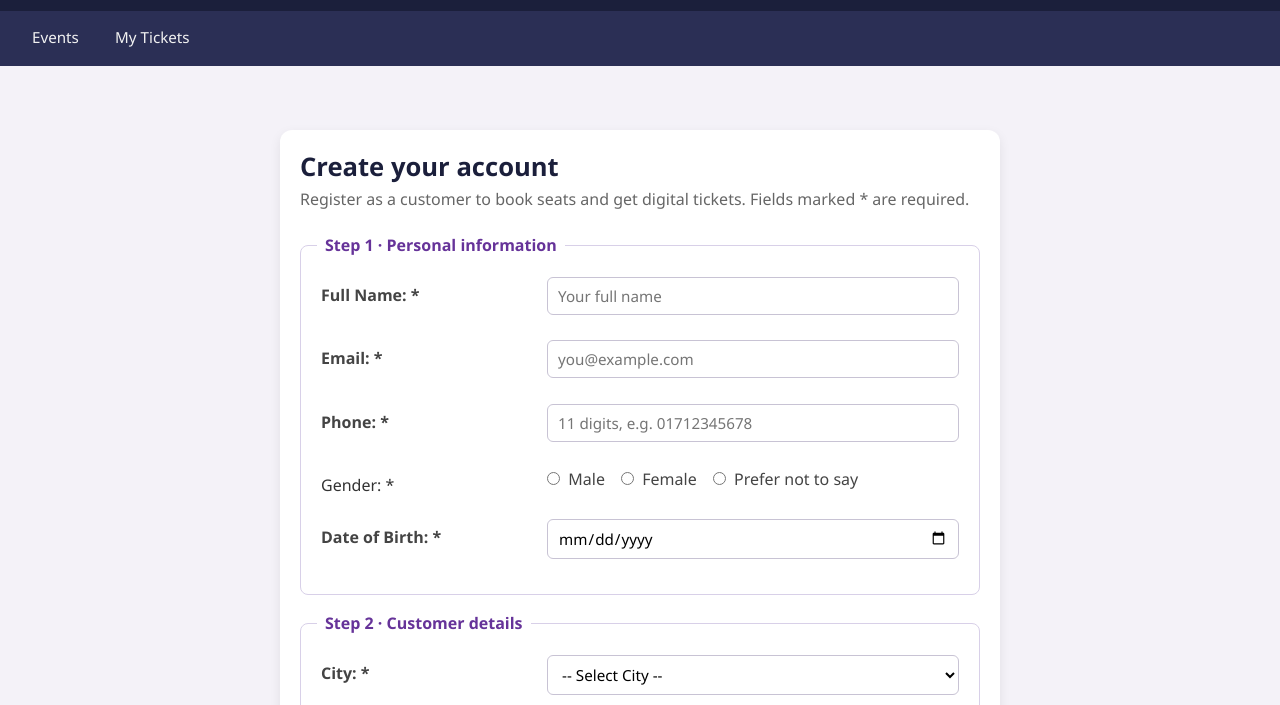
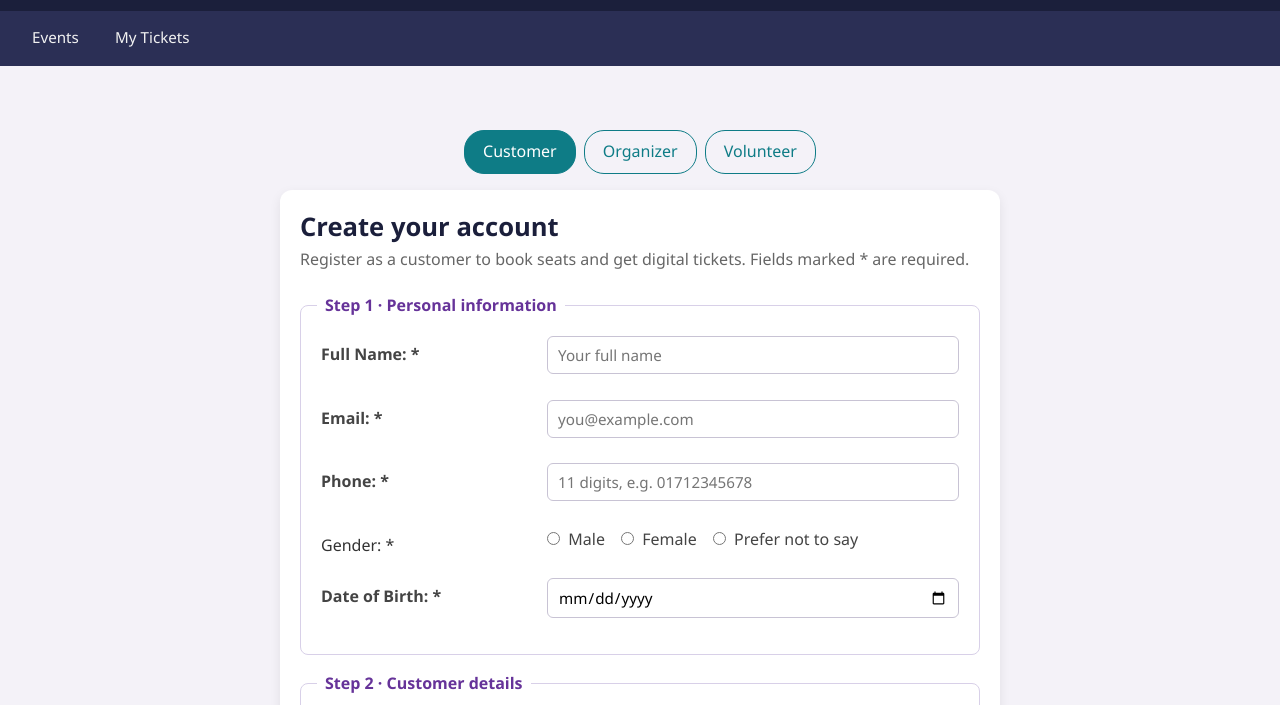
Before and after one commit to hamimprottoy05/fall-26-27-event-ticket-booking-system, a plain HTML site: page customer/register.html in a window 1280 px wide. Shown: the part 53-758 px from the top of the page. Drawn offline with Linux system fonts and the light colour scheme; files that its build step writes are made by us from their sources; files whose address does not match are found by name.

Commit message:
Updated project files

```diff
--- a/css/customer-register.css
+++ b/css/customer-register.css
@@ -79,3 +79,23 @@
   text-align: center;
   margin-top: 16px;
 }
+
+.type-tabs {
+  display: flex;
+  gap: 8px;
+  justify-content: center;
+  margin-bottom: 16px;
+}
+
+.type-tabs a {
+  padding: 8px 18px;
+  border: 1px solid #0E7C86;
+  border-radius: 20px;
+  text-decoration: none;
+  color: #0E7C86;
+}
+
+.type-tabs a.active {
+  background-color: #0E7C86;
+  color: white;
+}
--- a/css/index.css
+++ b/css/index.css
@@ -251,6 +251,7 @@ input[type="checkbox"] {
 
 .table-wrapper {
   overflow-x: auto;
+}
 
 .data-table {
   width: 100%;
--- a/css/organizer-register.css
+++ b/css/organizer-register.css
@@ -74,3 +74,23 @@
   text-align: center;
   margin-top: 16px;
 }
+
+.type-tabs {
+  display: flex;
+  gap: 8px;
+  justify-content: center;
+  margin-bottom: 16px;
+}
+
+.type-tabs a {
+  padding: 8px 18px;
+  border: 1px solid #0E7C86;
+  border-radius: 20px;
+  text-decoration: none;
+  color: #0E7C86;
+}
+
+.type-tabs a.active {
+  background-color: #0E7C86;
+  color: white;
+}
--- a/css/volunteer-register.css
+++ b/css/volunteer-register.css
@@ -9,3 +9,23 @@
 .auth-box.wide {
   max-width: 720px;
 }
+
+.type-tabs {
+  display: flex;
+  gap: 8px;
+  justify-content: center;
+  margin-bottom: 16px;
+}
+
+.type-tabs a {
+  padding: 8px 18px;
+  border: 1px solid #0E7C86;
+  border-radius: 20px;
+  text-decoration: none;
+  color: #0E7C86;
+}
+
+.type-tabs a.active {
+  background-color: #0E7C86;
+  color: white;
+}
--- a/customer/register.html
+++ b/customer/register.html
@@ -1,5 +1,6 @@
 <!DOCTYPE html>
 <html lang="en-US">
+
 <head>
   <meta charset="UTF-8">
   <meta name="viewport" content="width=device-width, initial-scale=1.0">
@@ -8,6 +9,7 @@
   <link rel="stylesheet" href="css/customer.css">
   <link rel="stylesheet" href="css/customer-register.css">
 </head>
+
 <body>
 
   <header class="header">
@@ -25,6 +27,11 @@
 
   <main class="container">
     <div class="auth-box wide">
+      <div class="type-tabs">
+        <a href="../customer/register.html" class="active">Customer</a>
+        <a href="../organizer/register.html">Organizer</a>
+        <a href="../volunteer/register.html">Volunteer</a>
+      </div>
       <div class="card">
         <h2 class="page-title">Create your account</h2>
         <p class="page-subtitle">Register as a customer to book seats and get digital tickets.
@@ -131,7 +138,8 @@
               <tr>
                 <td><label for="newPassword">Password: *</label></td>
                 <td>
-                  <input type="password" id="newPassword" placeholder="At least 8 characters with a digit" onkeyup="showPasswordStrength()">
+                  <input type="password" id="newPassword" placeholder="At least 8 characters with a digit"
+                    onkeyup="showPasswordStrength()">
                   <span class="hint" id="strengthText"></span>
                   <span class="error" id="newPasswordError"></span>
                 </td>
@@ -171,4 +179,5 @@
   <script src="js/customer-common.js"></script>
   <script src="js/customer-register.js"></script>
 </body>
+
 </html>
```
Also changed, not shown: admin/admin.html (+4 -4 lines), index.html (+10 -10 lines), js/login.js (+11 -8 lines), login.html (+2 -3 lines), organizer/register.html (+5 -0 lines), volunteer/register.html (+10 -1 lines). Lines whose indentation alone changed are shown as unchanged.
